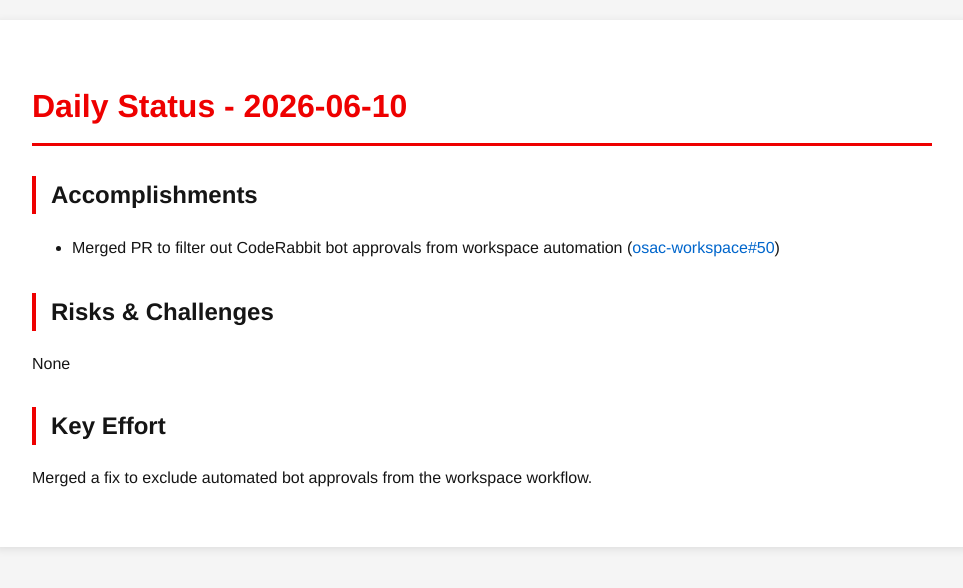
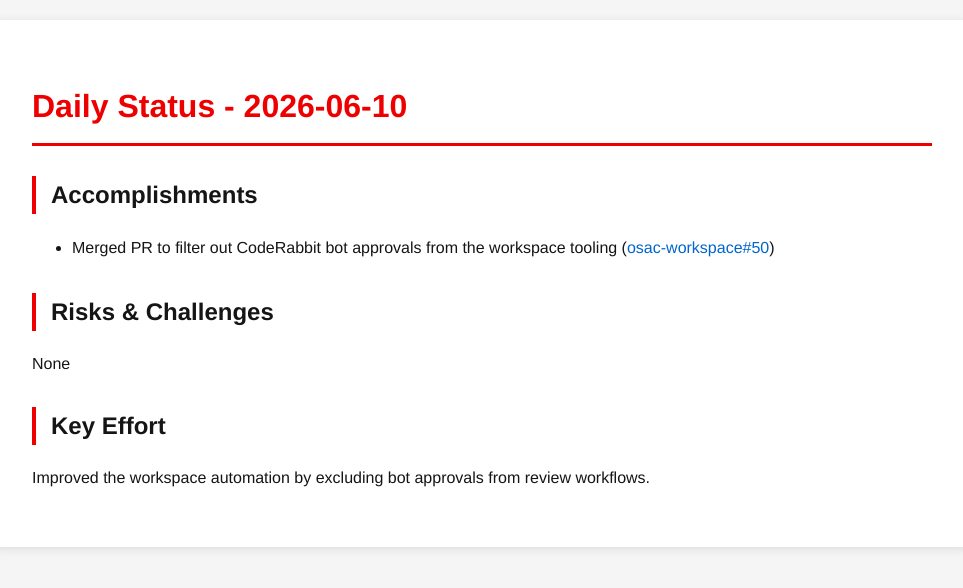
Before and after one commit to tzvatot/daily-status, a Jekyll site: the page built from 2026-06-10.md, in a window 1280 px wide. Shown: the top 588 px of the page, without its empty margins (158-1121 px from the left). Built offline with Jekyll 4.4.1, drawn with Linux system fonts in a browser that asks for light colours.

Commit message:
Daily status update - 2026-06-10

```diff
--- a/2026-06-10.md
+++ b/2026-06-10.md
@@ -7,10 +7,10 @@ date: 2026-06-10
 # Daily Status - 2026-06-10
 
 ## Accomplishments
-- Merged PR to filter out CodeRabbit bot approvals from workspace automation ([osac-workspace#50](https://github.com/osac-project/osac-workspace/pull/50))
+- Merged PR to filter out CodeRabbit bot approvals from the workspace tooling ([osac-workspace#50](https://github.com/osac-project/osac-workspace/pull/50))
 
 ## Risks & Challenges
 None
 
 ## Key Effort
-Merged a fix to exclude automated bot approvals from the workspace workflow.
+Improved the workspace automation by excluding bot approvals from review workflows.
```
